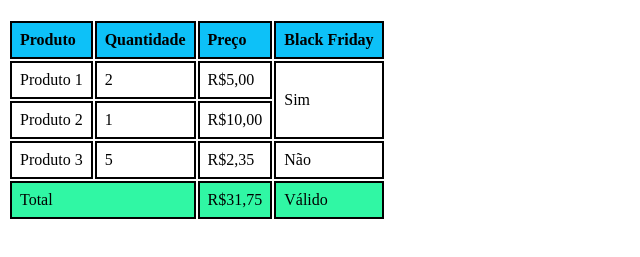
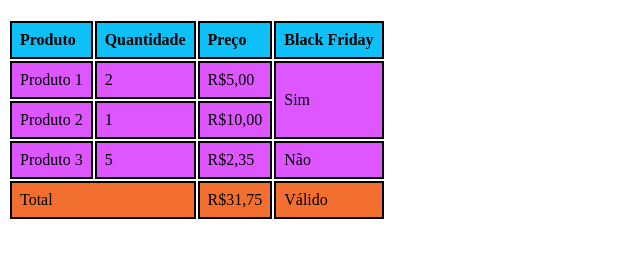
Before and after one commit to vitorlentos/devquest-aulas, a plain HTML site: page html/basic/09-tabelas/index.html in a window 1280 px wide. Shown: the part 61-318 px from the top of the page, without its empty margins (0-640 px from the left). Drawn offline with Linux system fonts and the light colour scheme.

Commit message:
[edit] modif css

```diff
--- a/html/basic/09-tabelas/index.html
+++ b/html/basic/09-tabelas/index.html
@@ -13,13 +13,10 @@
             border: 2px solid black; /* Borda preta de 1px */
             padding: 8px; /* Espaçamento interno de 8px */
             text-align: left; /* Alinhamento do texto à esquerda */
-            /*background-color: #dd56ff;*/
+            background-color: #dd56ff;*/
         }
         th {
             background-color: hsl(194, 94%, 51%); /* Cor de fundo cinza claro para o cabeçalho */
-        }
-        tfoot {
-            background-color: hwb(155 19% 3%); /* Cor de fundo cinza claro para o rodapé */
         }
     </style>
 </head>
@@ -57,9 +54,9 @@
         </tbody>
         <tfoot><!--table footer-->
             <tr>
-                <td colspan="2">Total</td><!--colspan: mescla as colunas-->
-                <td>R$31,75</td>
-                <td>Válido</td>
+                <td colspan="2" style="background-color: lab(62.81% 48.78 57.71);">Total</td><!--colspan: mescla as colunas-->
+                <td style="background-color: lab(62.81% 48.78 57.71);">R$31,75</td>
+                <td style="background-color: lab(62.81% 48.78 57.71);">Válido</td>
             </tr>
         </tfoot>
     </table>
```
